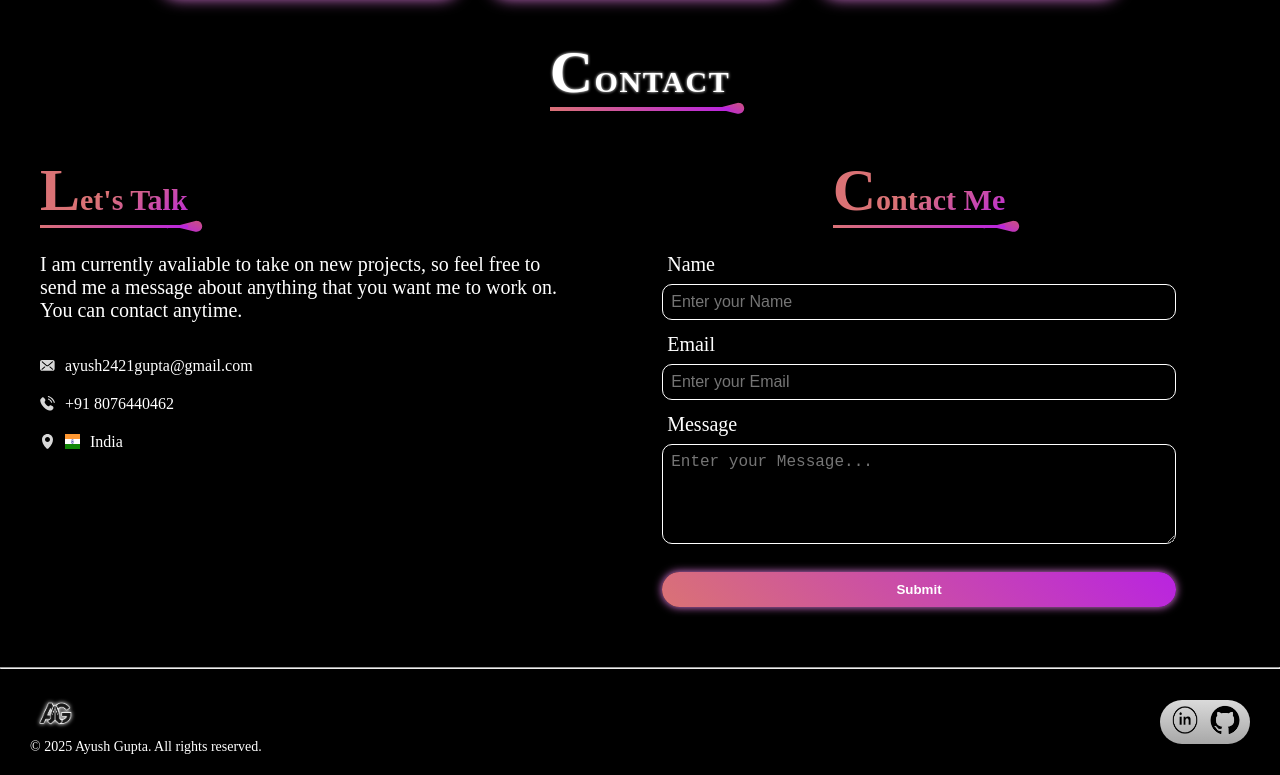
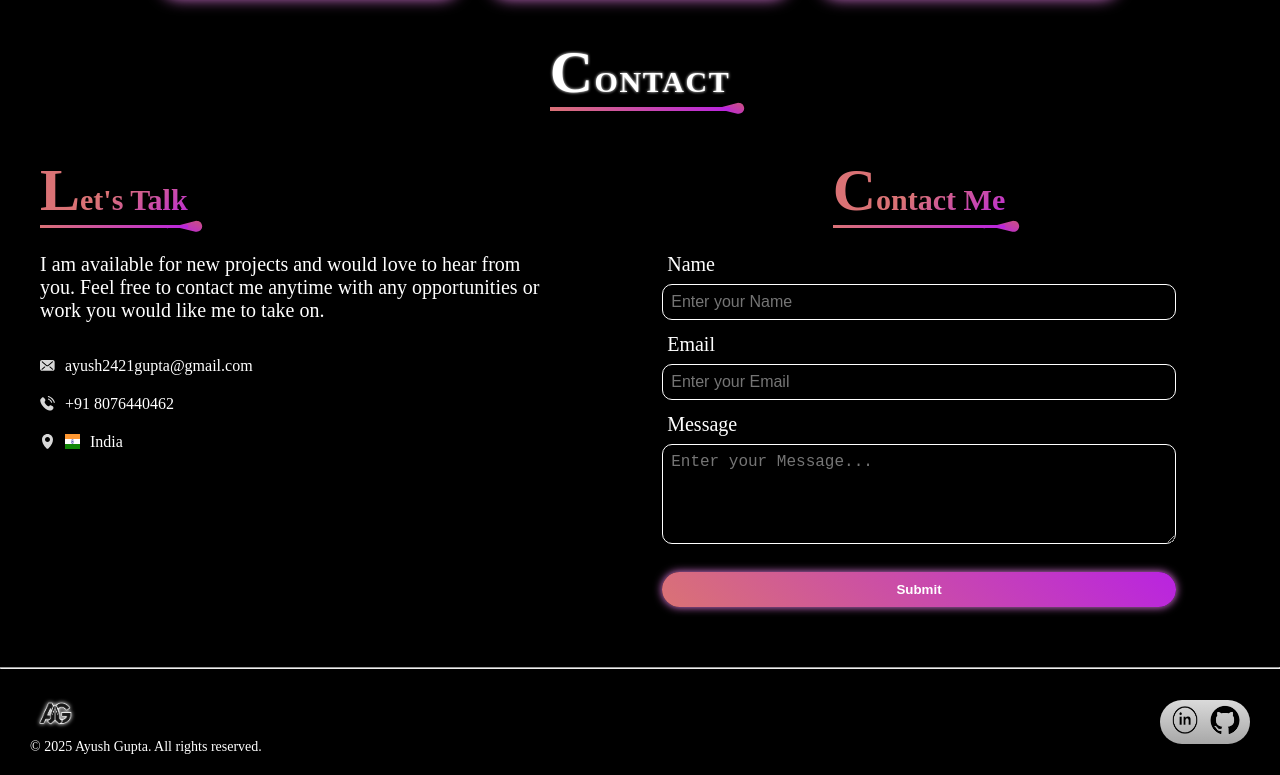
Before and after one commit to Ayush2421/Portfolio, a React (Vite) app: page / in a window 1280 px wide. Shown: the part 2525-3300 px from the top of the page. Built offline with nearby package versions, Linux system fonts and the light colour scheme.

Commit message:
Speelling correction

```diff
--- a/src/components/sectionsConstant/contact.js
+++ b/src/components/sectionsConstant/contact.js
@@ -9,5 +9,5 @@ export const ContactInfo = [
       { name: 'Location', logo: location, flag: india_flag, text:"India" },
 ];
  export const letTalkInfo = {
-      text: "I am currently avaliable to take on new projects, so feel free to send me a message about anything that you want me to work on. You can contact anytime.",
+      text: "I am available for new projects and would love to hear from you. Feel free to contact me anytime with any opportunities or work you would like me to take on.",
  }
```
